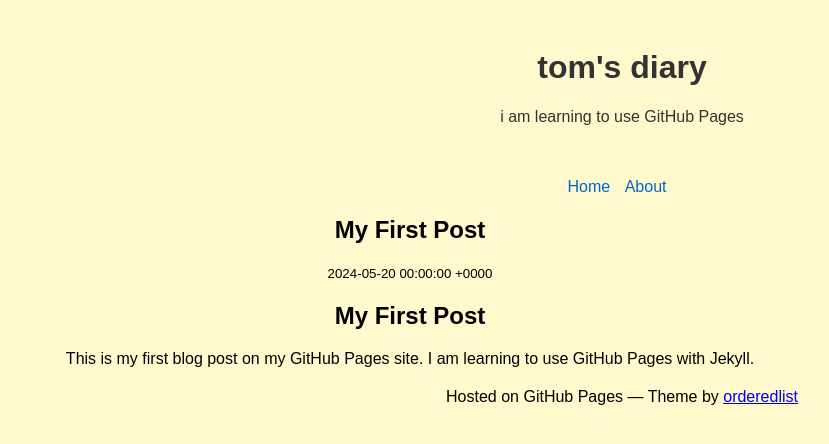
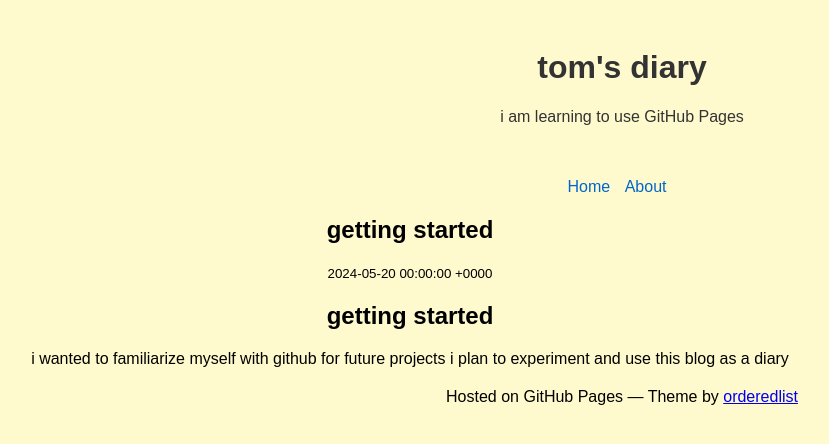
Before and after one commit to modest-nova/modest-nova, a Jekyll site: the page built from _posts/2024-05-20-first-post.md, in a window 1280 px wide. Shown: the top 444 px of the page, without its empty margins (18-847 px from the left). Built offline with Jekyll 4.4.1, drawn with Linux system fonts in a browser that asks for light colours.

Commit message:
Update 2024-05-20-first-post.md

```diff
--- a/_posts/2024-05-20-first-post.md
+++ b/_posts/2024-05-20-first-post.md
@@ -1,9 +1,10 @@
 ---
 layout: post
-title: "My First Post"
+title: "getting started"
 date: 2024-05-20
 ---
 
-# My First Post
+# getting started
 
-This is my first blog post on my GitHub Pages site. I am learning to use GitHub Pages with Jekyll.
+i wanted to familiarize myself with github for future projects
+i plan to experiment and use this blog as a diary
```
